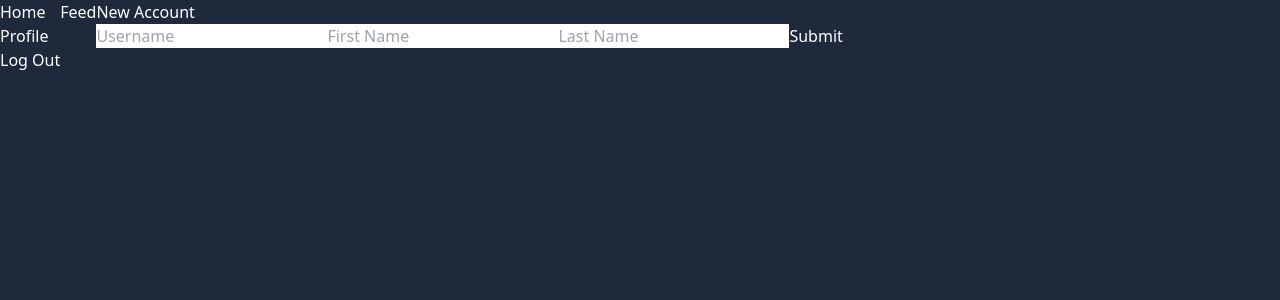
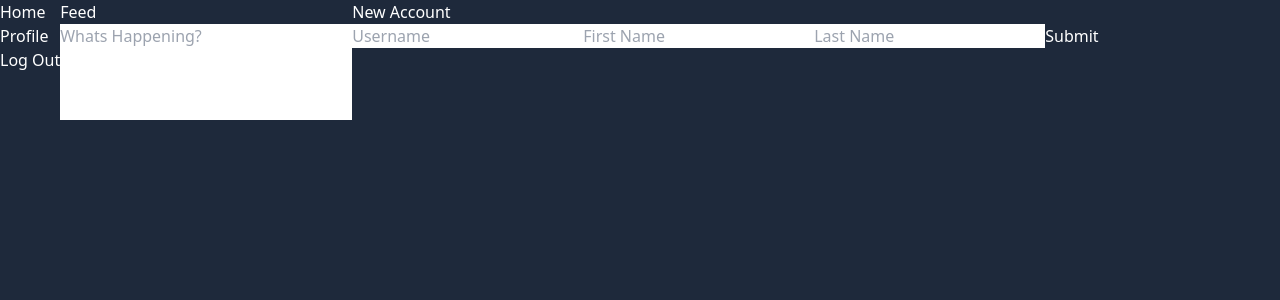
Before and after one commit to jim9112/jimmer, a Next.js app: page / in a window 1280 px wide. Shown: the top 300 px of the page. Built offline with nearby package versions, Linux system fonts and the light colour scheme; no server answers; the database is empty; sample sign-in values are in the browser's storage.

Commit message:
add post form

```diff
--- a/hooks/useUpdateForm.ts
+++ b/hooks/useUpdateForm.ts
@@ -7,7 +7,7 @@
     setFormData({ ...formData, [result.name]: result.value });
   };
 
-  return [updateForm, formData, setFormData];
+  return [updateForm, formData];
 };
 
 export default useUpdateForm;
--- a/pages/index.tsx
+++ b/pages/index.tsx
@@ -52,6 +52,16 @@
         <HomeMenu />
         <div>
           <h1>Feed</h1>
+          <form>
+            <textarea
+              className='resize-none'
+              name='newPost'
+              id='newPost'
+              cols={30}
+              rows={4}
+              placeholder='Whats Happening?'
+            ></textarea>
+          </form>
         </div>
         {showAccount && <NewAccount uid={currentUid} />}
       </main>
```
